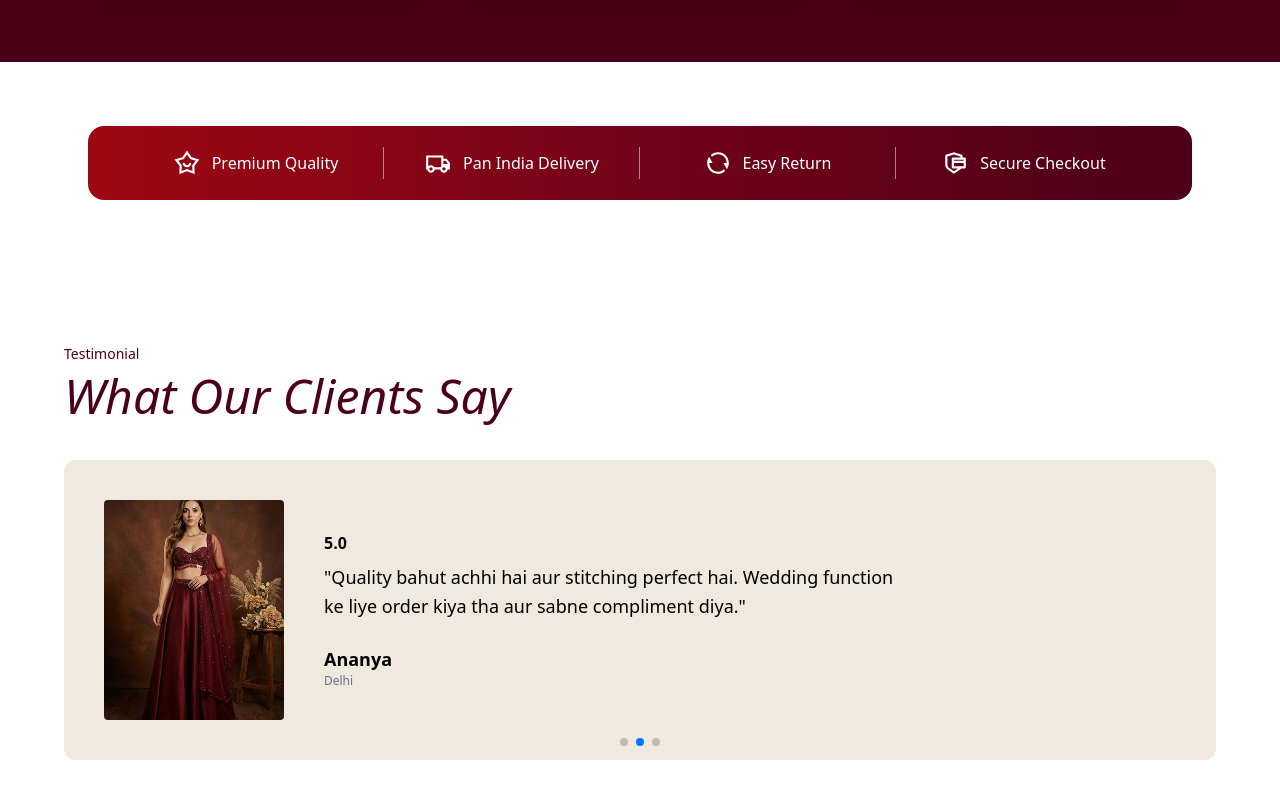
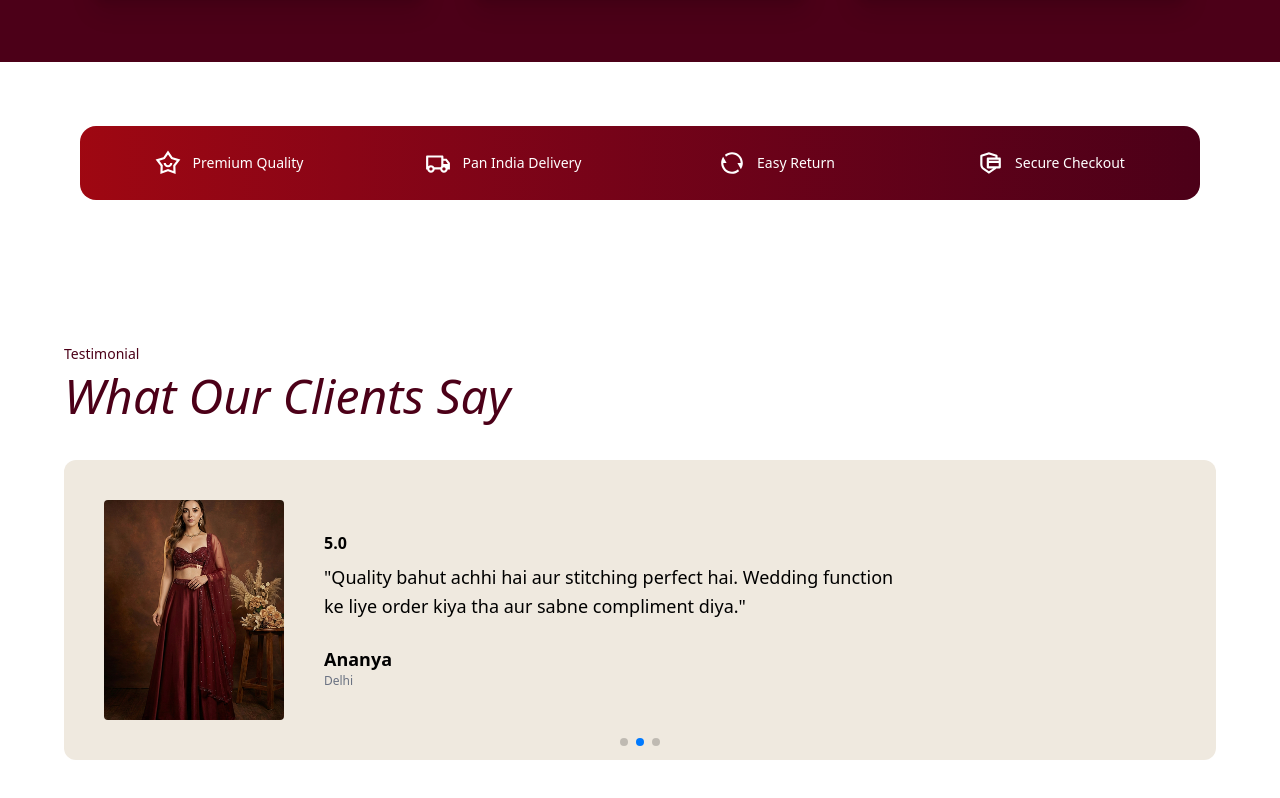
Before and after one commit to ankit4a4/Srinaar, a Next.js app: page / in a window 1280 px wide. Shown: the part 2692-3490 px from the top of the page. Built offline with nearby package versions, Linux system fonts and the light colour scheme.

Commit message:
mobile responsive fix

```diff
--- a/components/home/JoinSection.jsx
+++ b/components/home/JoinSection.jsx
@@ -12,7 +12,7 @@ export default function JoinSection() {
          <div className="flex items-center justify-center gap-6 mb-12">
 
                     {/* Left Side */}
-                    <div className="flex items-center relative w-full max-w-[260px]">
+                    <div className="flex items-center  md:flex hidden relative w-full max-w-[260px]">
                         <span className="w-2 h-2 bg-[#4C0018] rounded-full absolute "></span>
                         <div className="flex-1 h-[1px] bg-[#4C0018] "></div>
                         <span className="w-2 h-2 bg-[#4C0018] rounded-full right-3 absolute"></span>
@@ -26,7 +26,7 @@ export default function JoinSection() {
                     </h2>
 
                     {/* Right Side */}
-                    <div className="flex items-center w-full relative max-w-[260px]">
+                    <div className="flex items-center  md:flex hidden w-full relative max-w-[260px]">
                         <span className="w-3 h-3 bg-[#4C0018] rounded-full"></span>
                         <span className="w-2 h-2 bg-[#4C0018] rounded-full left-3 absolute mr-1"></span>
                         <div className="flex-1 h-[1px] bg-[#4C0018] "></div>
--- a/components/home/NewArrivals.jsx
+++ b/components/home/NewArrivals.jsx
@@ -28,7 +28,7 @@ export default function NewArrivals() {
          <div className="flex items-center justify-center gap-6 mb-12">
 
                     {/* Left Side */}
-                    <div className="flex items-center relative w-full max-w-[260px]">
+                    <div className="flex  md:flex hidden items-center relative w-full max-w-[260px]">
                         <span className="w-2 h-2 bg-[#4C0018] rounded-full absolute "></span>
                         <div className="flex-1 h-[1px] bg-[#4C0018] "></div>
                         <span className="w-2 h-2 bg-[#4C0018] rounded-full right-3 absolute"></span>
@@ -42,7 +42,7 @@ export default function NewArrivals() {
                     </h2>
 
                     {/* Right Side */}
-                    <div className="flex items-center w-full relative max-w-[260px]">
+                    <div className="flex items-center  md:flex hidden w-full relative max-w-[260px]">
                         <span className="w-3 h-3 bg-[#4C0018] rounded-full"></span>
                         <span className="w-2 h-2 bg-[#4C0018] rounded-full left-3 absolute mr-1"></span>
                         <div className="flex-1 h-[1px] bg-[#4C0018] "></div>
--- a/components/home/PremiumFeatures.jsx
+++ b/components/home/PremiumFeatures.jsx
@@ -27,31 +27,30 @@ export default function PremiumFeatures() {
 
   return (
     <section className="bg-[#fff] py-16">
-      <div className="max-w-6xl mx-auto px-6">
+      <div className="max-w-6xl mx-auto px-4">
 
-        <div className="bg-gradient-to-r from-red-800 to-[#4C0018] rounded-2xl px-10 py-6 flex justify-between items-center">
+        <div className="bg-gradient-to-r from-red-800 to-[#4C0018] rounded-2xl p-6">
+
+          <div className="grid grid-cols-2 md:grid-cols-4 gap-6">
 
             {features.map((item, index) => (
               <div
                 key={index}
-              className="flex items-center gap-3 text-white flex-1 justify-center relative"
+                className="flex items-center justify-center gap-3 text-white text-center md:text-left"
               >
                 {/* Icon */}
-              <div className="text-white text-2xl">
+                <div className="text-2xl">
                   {item.icon}
                 </div>
 
                 {/* Text */}
-              <span className="text-md font-medium">
+                <span className="text-sm md:text-md font-medium">
                   {item.title}
                 </span>
-
-              {/* Divider */}
-              {index !== features.length - 1 && (
-                <div className="absolute right-0 top-1/2 -translate-y-1/2 h-8 w-[1px] bg-white/50"></div>
-              )}
               </div>
             ))}
+
+          </div>
 
         </div>
 
--- a/components/home/RoyalHeritage.jsx
+++ b/components/home/RoyalHeritage.jsx
@@ -20,11 +20,11 @@ export default function RoyalHeritage() {
         <div className="flex justify-end">
           <div className="text-center md:w-[60%] text-white ">
 
-            <h3 className="md:text-[100px] text-[#AC002E] font-serif mb-2">
+            <h3 className="text-[70px] md:text-[100px] text-[#AC002E] font-serif mb-2">
               Royal
             </h3>
 
-            <h2 className="text-[120px] font-serif leading-none mb-6">
+            <h2 className="text-[90px] md:text-[120px] font-serif leading-none mb-6">
               Heritage
             </h2>
 
--- a/components/home/SignatureCollections.jsx
+++ b/components/home/SignatureCollections.jsx
@@ -31,7 +31,7 @@ export default function SignatureCollections() {
                 <div className="flex items-center justify-center gap-6 mb-12">
 
                     {/* Left Side */}
-                    <div className="flex items-center relative w-full max-w-[260px]">
+                    <div className="flex items-center md:flex hidden relative w-full max-w-[260px]">
                         <span className="w-2 h-2 bg-[#4C0018] rounded-full absolute "></span>
                         <div className="flex-1 h-[1px] bg-[#4C0018] "></div>
                         <span className="w-2 h-2 bg-[#4C0018] rounded-full right-3 absolute"></span>
@@ -45,7 +45,7 @@ export default function SignatureCollections() {
                     </h2>
 
                     {/* Right Side */}
-                    <div className="flex items-center w-full relative max-w-[260px]">
+                    <div className="flex items-center md:flex hidden w-full relative max-w-[260px]">
                         <span className="w-3 h-3 bg-[#4C0018] rounded-full"></span>
                         <span className="w-2 h-2 bg-[#4C0018] rounded-full left-3 absolute mr-1"></span>
                         <div className="flex-1 h-[1px] bg-[#4C0018] "></div>
--- a/components/layout/Header.jsx
+++ b/components/layout/Header.jsx
@@ -36,8 +36,8 @@ export default function Header() {
       <header
         className={`z-50 transition-all duration-500 ${
           scrolled
-            ? "fixed top-5 left-1/2 -translate-x-1/2 w-full max-w-7xl px-4"
-            : "absolute top-0 left-1/2 -translate-x-1/2 w-full max-w-7xl"
+            ? "fixed top-5 left-1/2 -translate-x-1/2 w-full md:max-w-7xl px-4"
+            : "absolute top-0 left-1/2 -translate-x-1/2 w-full md:max-w-7xl"
         }`}
       >
         <div
```
Lines whose indentation alone changed are shown as unchanged.
